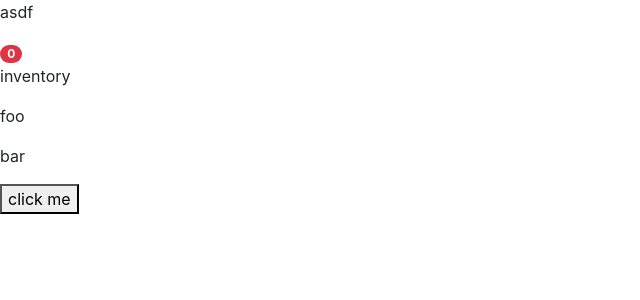
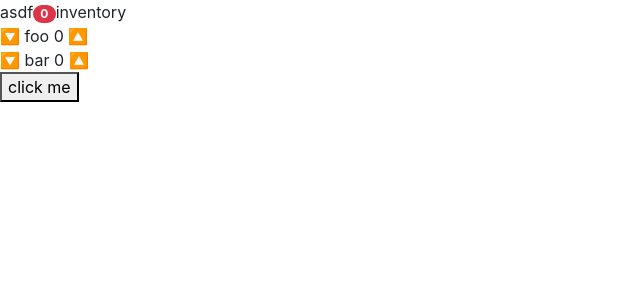
Before and after one commit to kenyo/martin, a React (Create React App) app in the folder client/: page / in a window 1280 px wide. Shown: the top 300 px of the page, without its empty margins (0-640 px from the left). Built offline with nearby package versions, Linux system fonts and the light colour scheme.

Commit message:
add local increment decrement

```diff
--- a/client/src/App.js
+++ b/client/src/App.js
@@ -29,8 +29,8 @@ export default class App extends React.Component {
     }
   }
 
-  addItemHandler = e => {
-    console.log(e)
+  addItemHandler = (id, count) => {
+    console.log(id, count)
   }
 
   render() {
--- a/client/src/components/Inventory.jsx
+++ b/client/src/components/Inventory.jsx
@@ -1,27 +1,52 @@
 import React, { useState } from 'react'
+
 const find = require('lodash/find')
+const findIndex = require('lodash/findIndex')
 
 export default class Inventory extends React.Component {
 
   constructor(props) {
     super(props)
 
-    const selection = props.inventory.map(x => ({
+     const selections = props.inventory.map(x => ({
       id: x.id,
       name: x.name,
-      count: 1,
+      count: 0,
     }))
 
     this.state = {
-      selection,
+      selections,
     }
   }
 
+  updateCount = (id, change) => {
+    let item = find(this.state.selections, x => x.id === id)
+
+    if (change === 'increment') {
+      item.count++
+    } else if (change === 'decrement') {
+      item.count--
+    }
+
+    const itemIndex = findIndex(this.state.selections, x => x.id === item.id)
+    // overwrite item at index with new count
+    this.state.selections[itemIndex] = item
+
+    this.setState(this.state.selections);
+  }
+
   render() {
-    const items = this.state.selection
-      .map(x => <p key={x.id} onClick={() => this.props.addItemHandler(x.id) } >
-        {x.name}
-        </p>)
+
+    const items = this.state.selections
+      .map(x =>
+      <div key={x.id}>
+        <p onClick={() => this.updateCount(x.id, 'decrement')}> 🔽 </p>
+        <p onClick={() => this.props.addItemHandler(x.id, x.count)}>
+          {`${x.name} ${x.count}`}
+        </p>
+        <p onClick={() => this.updateCount(x.id, 'increment')}> 🔼 </p>
+      </div>
+    )
 
     return (
       <>
--- a/client/src/index.css
+++ b/client/src/index.css
@@ -15,3 +15,8 @@ code {
 .delivery-form {
   margin: 50px;
 }
+
+p {
+  display:inline;
+  word-wrap: break-word;
+}
```
